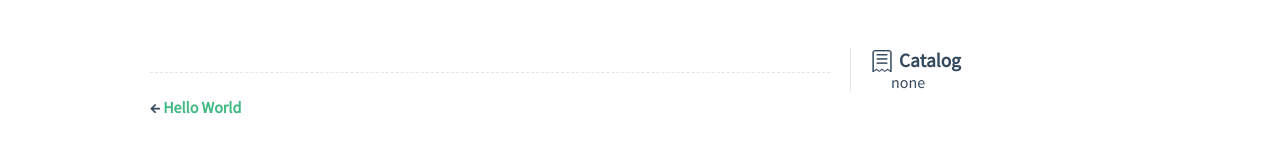
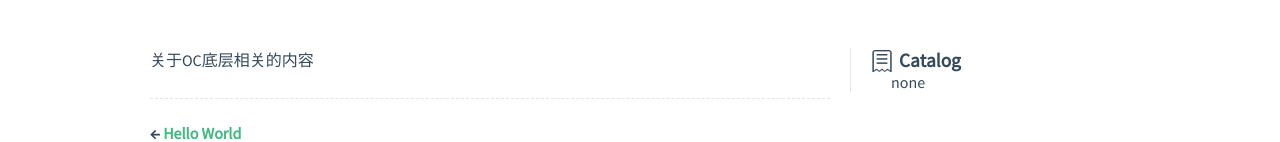
Before and after one commit to kk07self/kk07self.github.io, a plain HTML site: page 2018/12/12/OC底层/index.html in a window 1280 px wide. Shown: the part 254-396 px from the top of the page. Drawn offline with nearby package versions, Linux system fonts and the light colour scheme; some packages are replaced by stand-ins of ours; a script that the page names is missing.

Commit message:
Site updated: 2018-12-12 15:23:14

```diff
--- a/2018/12/12/OC底层/index.html
+++ b/2018/12/12/OC底层/index.html
@@ -147,7 +147,8 @@
 <main class="app-body flex-box">
   <!-- Article START -->
   <article class="post-article">
-    <section class="markdown-content"></section>
+    <section class="markdown-content"><p>关于OC底层相关的内容</p>
+</section>
     <!-- Tags START -->
 
     <!-- Tags END -->
```
Also changed, not shown: index.html (+1 -0 lines).
